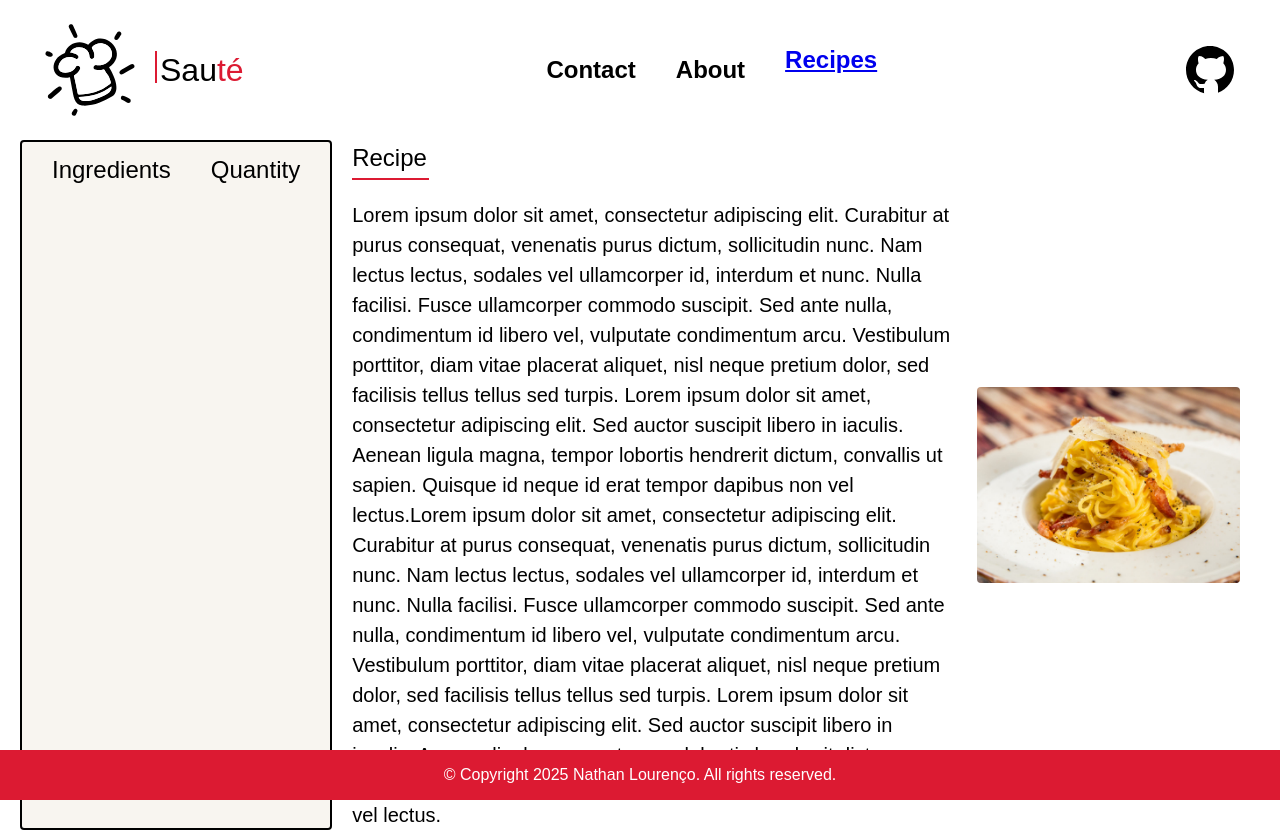
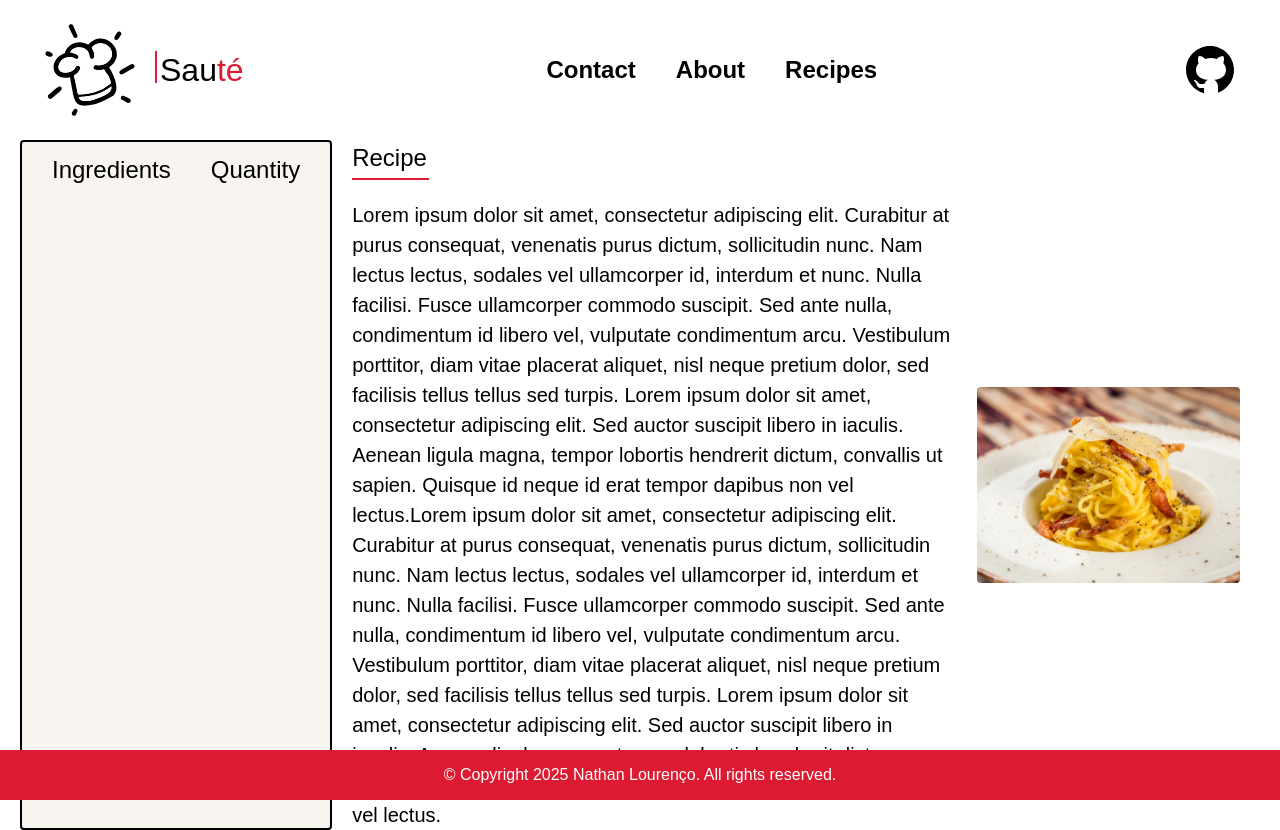
Before and after one commit to nathanmlf/Project-Soute, a Next.js app: page / in a window 1280 px wide. Built offline with nearby package versions, Linux system fonts and the light colour scheme; a web font is replaced by a local one.

Commit message:
correção de erros semânticos

```diff
--- a/src/app/page.tsx
+++ b/src/app/page.tsx
@@ -37,7 +37,7 @@ export default function Home() {
               </Link>
             </li>
             <li>
-              <Link className="navlink" href="/">
+              <Link className="nav-link" href="/">
                 Recipes
               </Link>
             </li>
@@ -60,7 +60,6 @@ export default function Home() {
           </Link>
         </div>
       </header>
-      {/*  */}
 
       <main className="main-container">
         <div className="container-ingredients">
@@ -108,7 +107,6 @@ export default function Home() {
               className="food-img"
               src="/imgTeste.jpg"
               alt="Teste"
-              layout="responsive"
               width={500}
               height={300}
             />
```
